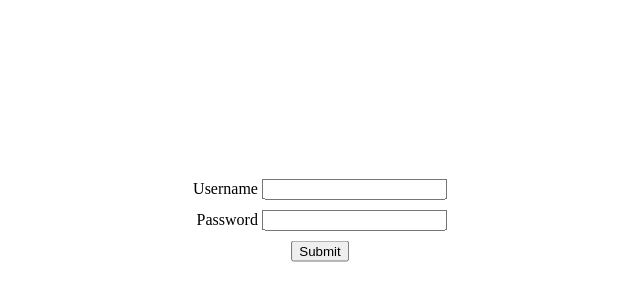
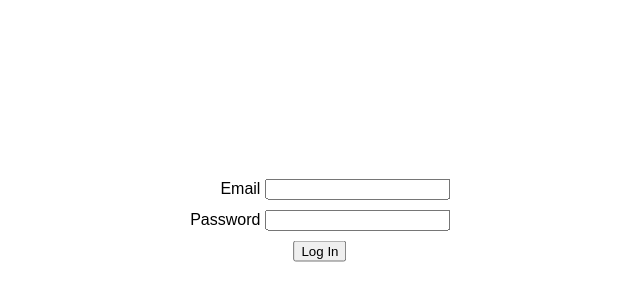
Before and after one commit to mpuskar2/SE3350-Project, a React (Create React App) app in the folder frontend/: page / in a window 1280 px wide. Shown: the part 60-360 px from the top of the page, without its empty margins (340-980 px from the left). Built offline with nearby package versions, Linux system fonts and the light colour scheme.

Commit message:
added firebase file

```diff
--- a/frontend/package.json
+++ b/frontend/package.json
@@ -6,6 +6,7 @@
     "@testing-library/jest-dom": "^5.16.5",
     "@testing-library/react": "^13.4.0",
     "@testing-library/user-event": "^13.5.0",
+    "firebase": "^9.16.0",
     "react": "^18.2.0",
     "react-bootstrap": "^2.7.0",
     "react-dom": "^18.2.0",
--- a/frontend/src/components/Login.js
+++ b/frontend/src/components/Login.js
@@ -1,21 +1,20 @@
-import React, { useState } from 'react';
-import { Link } from "react-router-dom";
-import '../login.css';
+import React from 'react';
+import '../styles.css';
 
 export default function Login() {
   return (
     <div className="login">
       <ul className="loginList">
         <li className="listElemText">
-        <label>Username </label>
-        <input type="text"></input>
+        <label>Email </label>
+        <input id="emailField" type="text"></input>
         </li>
         <li className="listElemText">
         <label>Password </label>
-        <input type="password"></input>
+        <input id="passwordField" type="password"></input>
         </li>
         <li className="listElemBtn">
-          <Link to="/home"><button>Submit</button></Link>
+          <button id="loginBtn" >Log In</button>
         </li>
       </ul>
     </div>
--- a/frontend/src/login.css
+++ b/frontend/src/styles.css
@@ -1,3 +1,8 @@
+body
+{
+  font-family: 'Arial';
+}
+
 div.login
 {
   position: fixed;
```
Also changed, not shown: frontend/src/firebase.js (added, +17 -0 lines), 1 other file (tests, documents, lock files or other folders).
